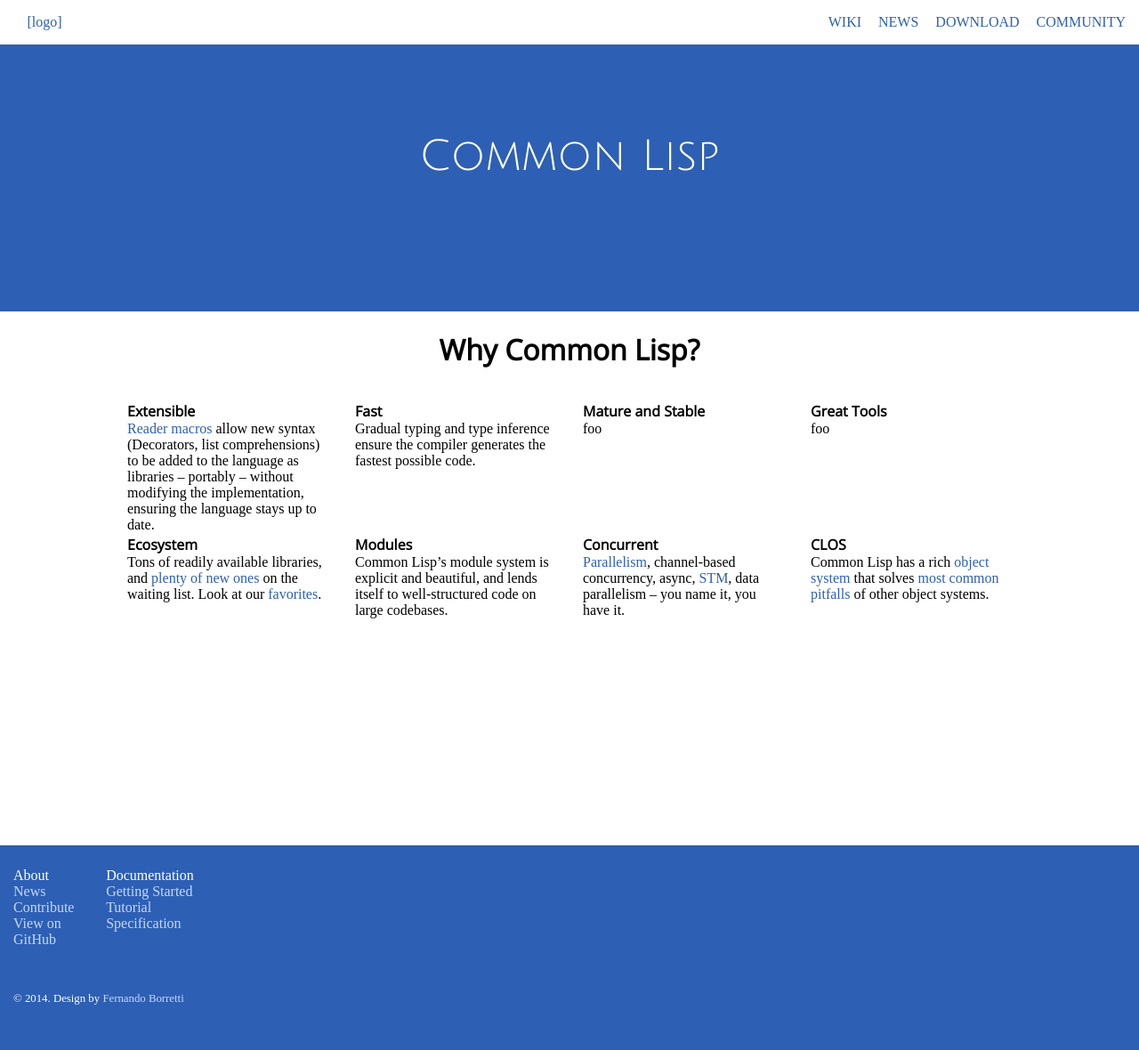
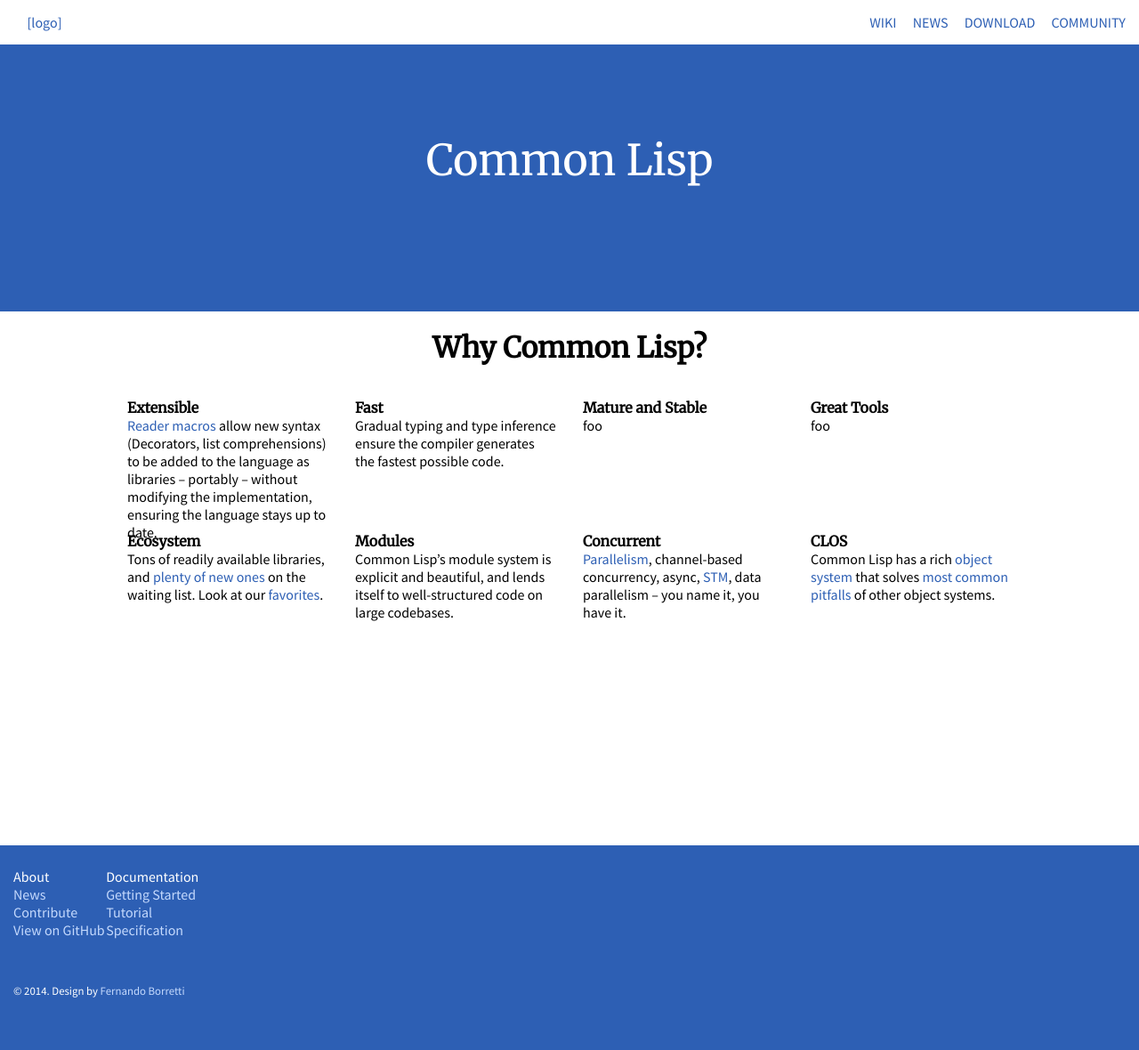
Before and after one commit to LispLang/lisplang.github.io, a Jekyll site: the page built from index.html, in a window 1280 px wide. Shown: the whole page at 89% size. Built offline with Jekyll 4.4.1, drawn with Linux system fonts in a browser that asks for light colours; nearby versions of some CDN libraries; some web fonts are replaced.

Commit message:
Better fonts

```diff
--- a/_sass/themes/_blues.scss
+++ b/_sass/themes/_blues.scss
@@ -2,13 +2,12 @@
 
 // Fonts
 
-@import url(http://fonts.googleapis.com/css?family=Open+Sans:300);
-@import url(http://fonts.googleapis.com/css?family=Julius+Sans+One);
-@import url(http://fonts.googleapis.com/css?family=Poly:400,400italic);
+@import url('http://fonts.googleapis.com/css?family=Source+Sans+Pro:200,300,400,600,700,900,200italic,300italic,400italic');
+@import url('http://fonts.googleapis.com/css?family=Merriweather:300,400,300italic');
 
-$heading-font: 'Open Sans', sans-serif;
-$home-title-font: 'Julius Sans One', sans-serif;
-$text-font: 'Poly', serif;
+$heading-font: 'Merriweather', serif;
+$home-title-font: 'Merriweather', serif;
+$text-font: 'Source Sans Pro', sans-serif;
 
 // Colors
 
```
